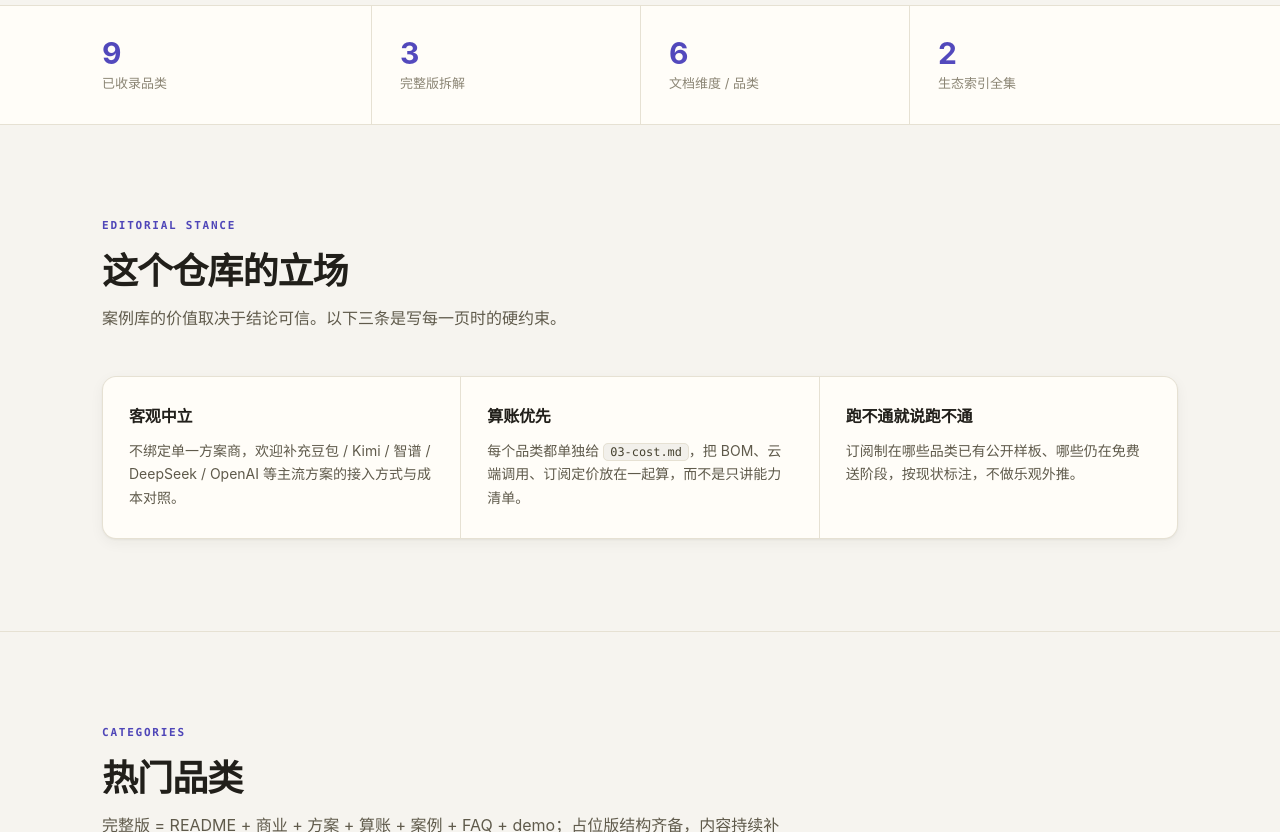
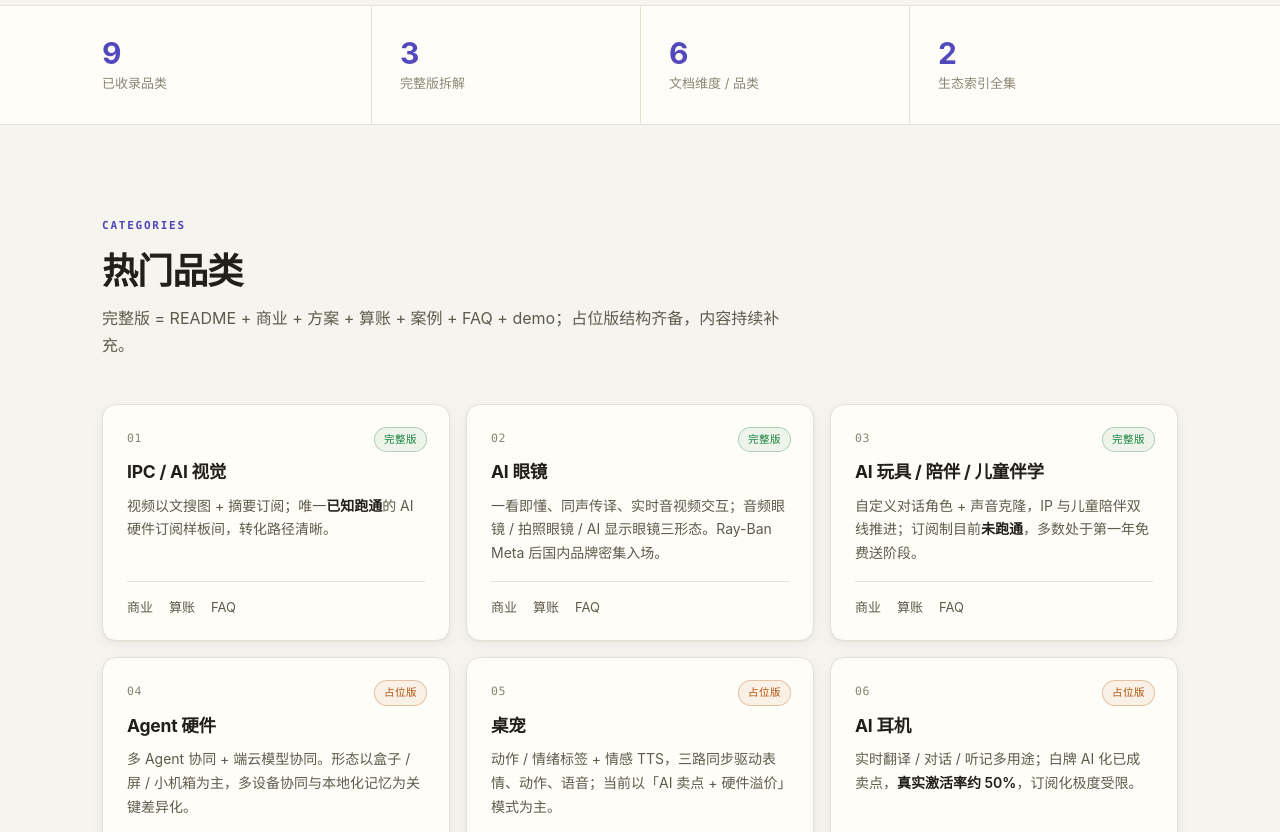
Before and after one commit to smile-xuc/aihw-starter, a plain HTML site: page docs/index.html in a window 1280 px wide. Shown: the part 700-1532 px from the top of the page. Drawn offline with Linux system fonts and the light colour scheme.

Commit message:
docs: 门面页删除「这个仓库的立场」区块
Co-authored-by: Cursor <cursoragent@cursor.com>

```diff
--- a/docs/index.html
+++ b/docs/index.html
@@ -193,21 +193,6 @@
   }
   .sec-head p:not(.eyebrow) { color: var(--fg-2); font-size: 16px; margin: 0; }
 
-  /* ---------- stance ---------- */
-  .stance {
-    display: grid; grid-template-columns: repeat(3, 1fr); gap: 1px;
-    background: var(--line); border: 1px solid var(--line);
-    border-radius: 14px; overflow: hidden;
-    box-shadow: var(--shadow-s);
-  }
-  .stance .col { background: var(--surface); padding: 26px 26px 28px; }
-  .stance .col h4 {
-    font-family: var(--display);
-    font-size: 16px; font-weight: 700; margin: 0 0 8px; letter-spacing: -0.01em;
-  }
-  .stance .col p { color: var(--fg-2); font-size: 14px; margin: 0; }
-  @media (max-width: 800px) { .stance { grid-template-columns: 1fr; } }
-
   /* ---------- cards ---------- */
   .grid { display: grid; grid-template-columns: repeat(auto-fill, minmax(330px, 1fr)); gap: 16px; }
   .grid-2 { display: grid; grid-template-columns: repeat(auto-fill, minmax(440px, 1fr)); gap: 16px; }
@@ -390,30 +375,6 @@
     <div class="stat"><div class="n">2</div><div class="l">生态索引全集</div></div>
   </div>
 </div>
-
-<section id="stance">
-  <div class="wrap">
-    <div class="sec-head">
-      <p class="eyebrow">Editorial stance</p>
-      <h2>这个仓库的立场</h2>
-      <p>案例库的价值取决于结论可信。以下三条是写每一页时的硬约束。</p>
-    </div>
-    <div class="stance">
-      <div class="col">
-        <h4>客观中立</h4>
-        <p>不绑定单一方案商，欢迎补充豆包 / Kimi / 智谱 / DeepSeek / OpenAI 等主流方案的接入方式与成本对照。</p>
-      </div>
-      <div class="col">
-        <h4>算账优先</h4>
-        <p>每个品类都单独给 <code>03-cost.md</code>，把 BOM、云端调用、订阅定价放在一起算，而不是只讲能力清单。</p>
-      </div>
-      <div class="col">
-        <h4>跑不通就说跑不通</h4>
-        <p>订阅制在哪些品类已有公开样板、哪些仍在免费送阶段，按现状标注，不做乐观外推。</p>
-      </div>
-    </div>
-  </div>
-</section>
 
 <section id="categories">
   <div class="wrap">
@@ -719,7 +680,7 @@
   (function () {
     if (window.matchMedia('(prefers-reduced-motion: reduce)').matches) return;
     if (!('IntersectionObserver' in window)) return;
-    var els = document.querySelectorAll('.sec-head, .stance, .grid, .grid-2, .feature, .roles, .term');
+    var els = document.querySelectorAll('.sec-head, .grid, .grid-2, .feature, .roles, .term');
     els.forEach(function (el) { el.classList.add('rv'); });
     var io = new IntersectionObserver(function (es) {
       es.forEach(function (e) {
```
Also changed, not shown: CHANGELOG.md.
